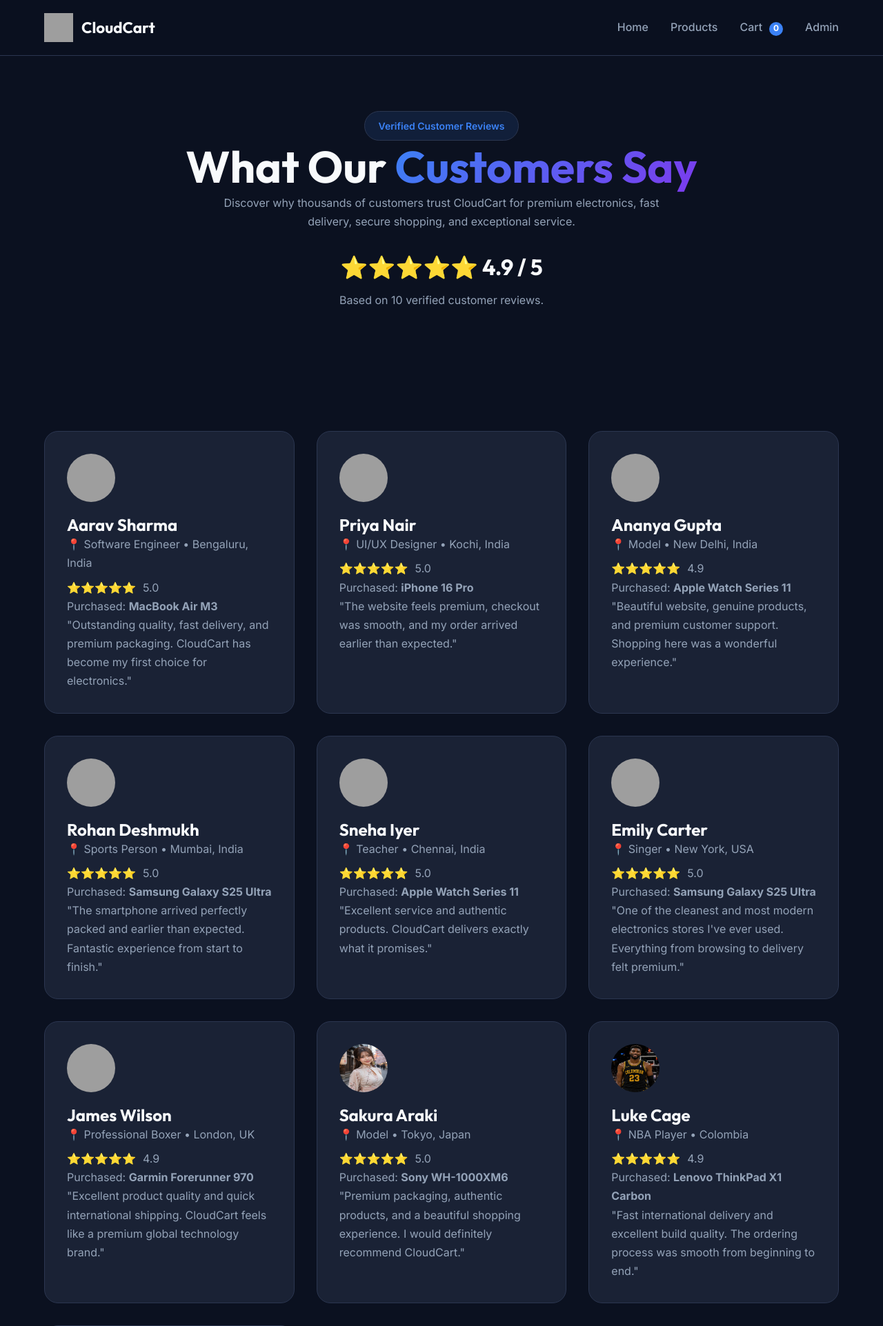
After one commit to vaibhavnalla15/aws-production-ecommerce-platform, a Flask app: template cloudcart/templates/reviews.html in a window 1280 px wide. The commit adds this page. Shown: the top 1923 px of the page at 69% size. Run offline with Flask 3, Linux system fonts and the light colour scheme; the template is opened without the code that fills it, so the values that code supplies are empty; grey boxes are pictures that could not be loaded.

Commit message:
Add customer reviews page and reusable review component

```diff
--- a/cloudcart/templates/components/review_card.html
+++ b/cloudcart/templates/components/review_card.html
@@ -1,18 +1,38 @@
 <div class="card review-card reveal">
-  <img
-    src="{{ url_for('static', filename=(review.avatar if review else 'images/avatars/customer-1.jpg')) }}"
-    alt="{{ review.name if review else 'Customer' }}"
-  />
+  <!-- Customer -->
 
-  <div class="product-rating">⭐⭐⭐⭐⭐</div>
+  <div class="review-header">
+    <img
+      src="{{ url_for('static', filename=review.avatar) }}"
+      alt="{{ review.name }}"
+    />
 
-  <p>
-    "{{ review.message if review else 'CloudCart exceeded my expectations. The
-    shopping experience feels premium, the products are top quality, and
-    delivery was incredibly fast. Highly recommended!' }}"
+    <div>
+      <h4>{{ review.name }}</h4>
+
+      <p class="review-location">📍 {{ review.designation }}</p>
+    </div>
+  </div>
+
+  <!-- Rating -->
+
+  <div class="product-rating">
+    ⭐⭐⭐⭐⭐
+
+    <span> {{ review.rating if review.rating else "5.0" }} </span>
+  </div>
+
+  <!-- Purchased Product -->
+
+  <p class="review-product">
+    Purchased:
+
+    <strong>
+      {{ review.product if review.product else "MacBook Air M3" }}
+    </strong>
   </p>
 
-  <h4>{{ review.name if review else "Alex Johnson" }}</h4>
+  <!-- Review -->
 
-  <span> {{ review.designation if review else "Verified Customer" }} </span>
+  <p class="review-message">"{{ review.message }}"</p>
 </div>
--- /dev/null
+++ b/cloudcart/templates/reviews.html
@@ -0,0 +1,183 @@
+{% extends "base.html" %}
+
+{% block title %}
+Customer Reviews | CloudCart
+{% endblock %}
+
+{% block content %}
+
+<!-- =====================================
+Reviews Header
+===================================== -->
+
+<section class="products-hero">
+
+  <div class="container">
+
+    <div class="section-header reveal">
+
+      <span class="hero-badge">
+        Verified Customer Reviews
+      </span>
+
+      <h1>
+        What Our
+        <span class="text-gradient">Customers Say</span>
+      </h1>
+
+      <p>
+        Discover why thousands of customers trust CloudCart for premium
+        electronics, fast delivery, secure shopping, and exceptional service.
+      </p>
+
+      <div style="margin-top:2rem;">
+
+        <h2 style="font-size:2rem;">
+          ⭐⭐⭐⭐⭐ 4.9 / 5
+        </h2>
+
+        <p>
+          Based on 10 verified customer reviews.
+        </p>
+
+      </div>
+
+    </div>
+
+  </div>
+
+</section>
+
+<!-- =====================================
+Customer Reviews
+===================================== -->
+
+<section>
+
+  <div class="container">
+
+    <div class="reviews-grid">
+
+      {% set review={
+        "avatar":"images/avatars/Aarav Sharma.png",
+        "name":"Aarav Sharma",
+        "designation":"Software Engineer • Bengaluru, India",
+        "product":"MacBook Air M3",
+        "rating":"5.0",
+        "message":"Outstanding quality, fast delivery, and premium packaging. CloudCart has become my first choice for electronics."
+      } %}
+      {% include "components/review_card.html" %}
+
+      {% set review={
+        "avatar":"images/avatars/Priya Nair.png",
+        "name":"Priya Nair",
+        "designation":"UI/UX Designer • Kochi, India",
+        "product":"iPhone 16 Pro",
+        "rating":"5.0",
+        "message":"The website feels premium, checkout was smooth, and my order arrived earlier than expected."
+      } %}
+      {% include "components/review_card.html" %}
+
+      {% set review={
+        "avatar":"images/avatars/Ananya Gupta.png",
+        "name":"Ananya Gupta",
+        "designation":"Model • New Delhi, India",
+        "product":"Apple Watch Series 11",
+        "rating":"4.9",
+        "message":"Beautiful website, genuine products, and premium customer support. Shopping here was a wonderful experience."
+      } %}
+      {% include "components/review_card.html" %}
+
+      {% set review={
+        "avatar":"images/avatars/Rohan Deshmukh.png",
+        "name":"Rohan Deshmukh",
+        "designation":"Sports Person • Mumbai, India",
+        "product":"Samsung Galaxy S25 Ultra",
+        "rating":"5.0",
+        "message":"The smartphone arrived perfectly packed and earlier than expected. Fantastic experience from start to finish."
+      } %}
+      {% include "components/review_card.html" %}
+
+      {% set review={
+        "avatar":"images/avatars/Sneha Iyer.png",
+        "name":"Sneha Iyer",
+        "designation":"Teacher • Chennai, India",
+        "product":"Apple Watch Series 11",
+        "rating":"5.0",
+        "message":"Excellent service and authentic products. CloudCart delivers exactly what it promises."
+      } %}
+      {% include "components/review_card.html" %}
+
+      {% set review={
+        "avatar":"images/avatars/Emily Carter.png",
+        "name":"Emily Carter",
+        "designation":"Singer • New York, USA",
+        "product":"Samsung Galaxy S25 Ultra",
+        "rating":"5.0",
+        "message":"One of the cleanest and most modern electronics stores I've ever used. Everything from browsing to delivery felt premium."
+      } %}
+      {% include "components/review_card.html" %}
+
+      {% set review={
+        "avatar":"images/avatars/James Wilson.png",
+        "name":"James Wilson",
+        "designation":"Professional Boxer • London, UK",
+        "product":"Garmin Forerunner 970",
+        "rating":"4.9",
+        "message":"Excellent product quality and quick international shipping. CloudCart feels like a premium global technology brand."
+      } %}
+      {% include "components/review_card.html" %}
+
+      {% set review={
+        "avatar":"images/avatars/Sakura Araki.png",
+        "name":"Sakura Araki",
+        "designation":"Model • Tokyo, Japan",
+        "product":"Sony WH-1000XM6",
+        "rating":"5.0",
+        "message":"Premium packaging, authentic products, and a beautiful shopping experience. I would definitely recommend CloudCart."
+      } %}
+      {% include "components/review_card.html" %}
+
+      {% set review={
+        "avatar":"images/avatars/Luke Cage.png",
+        "name":"Luke Cage",
+        "designation":"NBA Player • Colombia",
+        "product":"Lenovo ThinkPad X1 Carbon",
+        "rating":"4.9",
+        "message":"Fast international delivery and excellent build quality. The ordering process was smooth from beginning to end."
+      } %}
+      {% include "components/review_card.html" %}
+
+      {% set review={
+        "avatar":"images/avatars/Arpit Goyal.png",
+        "name":"Arpit Goyal",
+        "designation":"Technology Entrepreneur • Hyderabad, India",
+        "product":"Logitech MX Master 3S",
+        "rating":"5.0",
+        "message":"CloudCart exceeded my expectations. Genuine products, competitive pricing, and an overall premium customer experience."
+      } %}
+      {% include "components/review_card.html" %}
+
+    </div>
+
+    <div
+      style="
+        text-align:center;
+        margin-top:4rem;
+      ">
+
+      <a
+        href="{{ url_for('products') }}"
+        class="btn btn-primary">
+
+        Continue Shopping
+
+      </a>
+
+    </div>
+
+  </div>
+
+</section>
+
+{% endblock %}
```
